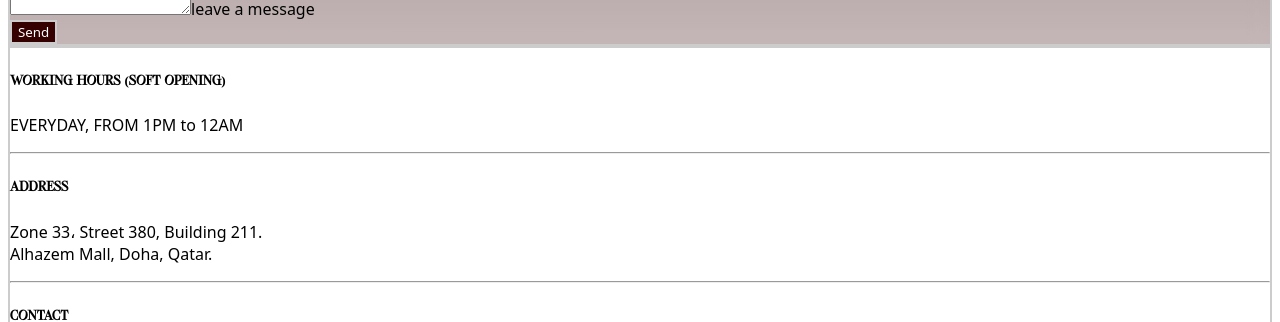
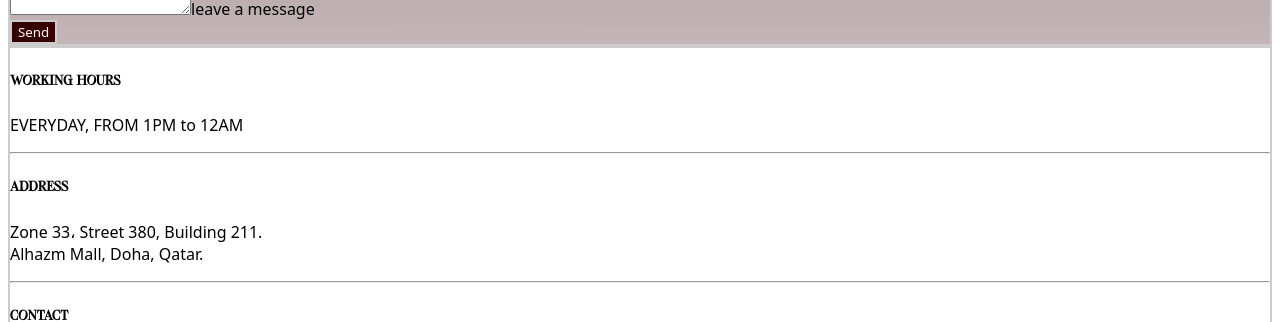
Before and after one commit to mahmoud-abu-attiya/belgravia-next, a Next.js app: page /contact in a window 1280 px wide. Shown: the part 381-703 px from the top of the page. Built offline with nearby package versions, Linux system fonts and the light colour scheme; no server answers; some icons are missing.

Commit message:
Update Info.jsx

```diff
--- a/components/Info.jsx
+++ b/components/Info.jsx
@@ -4,7 +4,7 @@ const Info = () => {
       <div className="row bg-light rounded image_border shadow-sm">
         <div className="col-md-6 py-md-5 py-4 px-md-4 px-3 text-start d-flex justify-content-between flex-column">
           <div className="wh">
-            <h5>Working Hours (Soft Opening)</h5>
+            <h5>Working Hours</h5>
             <p className="m-0">EVERYDAY, FROM 1PM to 12AM</p>
           </div>
           <hr />
@@ -13,7 +13,7 @@ const Info = () => {
             <p className="m-0">
               Zone 33، Street 380, Building 211.
               <br />
-              Alhazem Mall, Doha, Qatar.
+              Alhazm Mall, Doha, Qatar.
             </p>
           </div>
           <hr />
```
